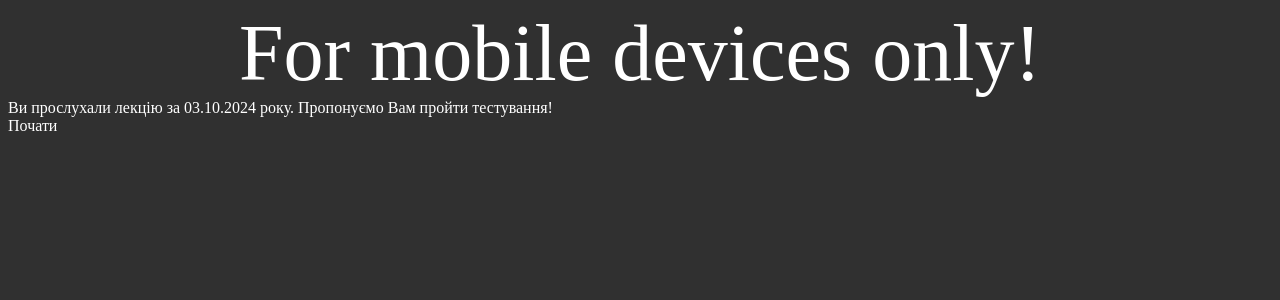
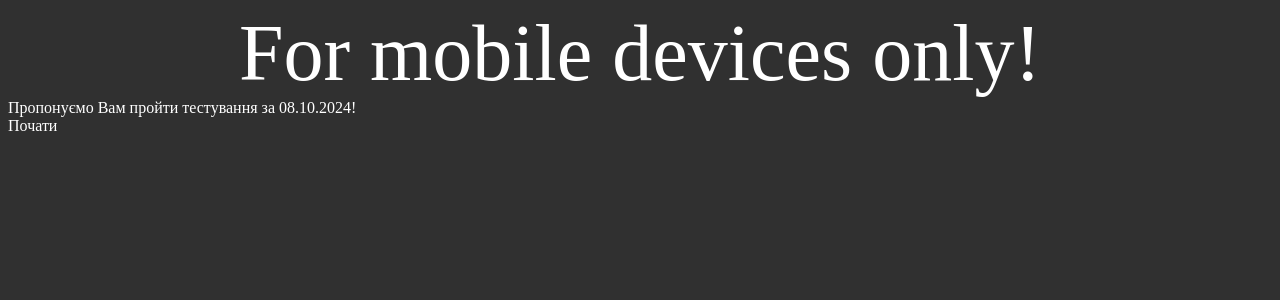
Before and after one commit to OlehKuts/MediLab_testing, a React (Create React App) app: page / in a window 1280 px wide. Shown: the top 300 px of the page. Built offline with nearby package versions, Linux system fonts and the light colour scheme; a web font is replaced by a local one.

Commit message:
some final changes

```diff
--- a/src/App.js
+++ b/src/App.js
@@ -29,7 +29,7 @@ export const App = () => {
     </div>
     {!startTesting ? <div className="container">
       {!finalAlert ? <>
-      <div className="pre_testing_alert">Ви прослухали лекцію за 03.10.2024 року. Пропонуємо Вам пройти тестування!
+      <div className="pre_testing_alert">Пропонуємо Вам пройти тестування за 08.10.2024!
       </div> <div> <div className="option startBtn" onClick={() => setStartTesting(true)}>Почати</div></div>
       </>: <><div className="pre_testing_alert">Щиро дякую за відповіді! <BoyIcon /><FlowerIcon /></div>
       </>}
```
